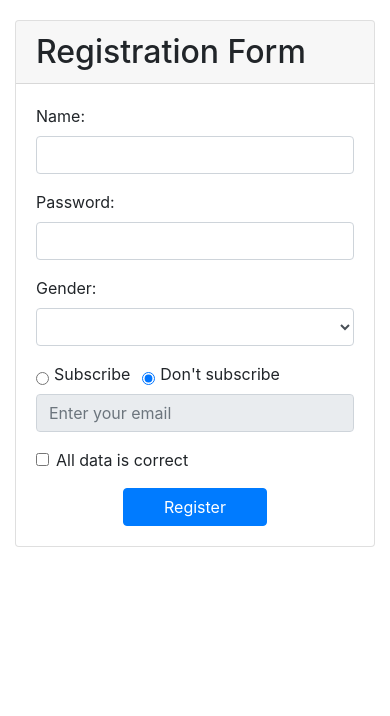
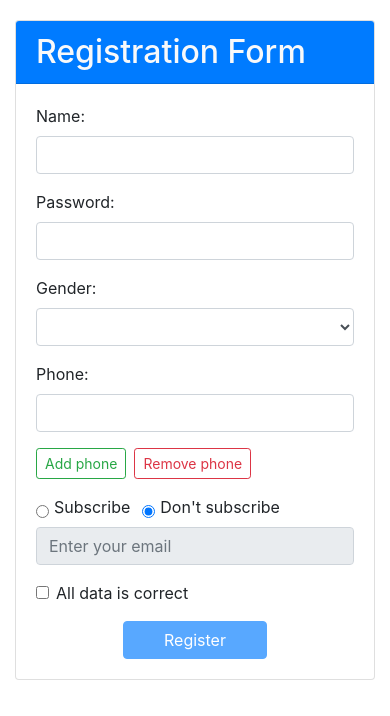
Before and after one commit to witflash/learn-ng-forms, an Angular app: page / in a window 390 px wide. Shown: the top 716 px of the page. Built offline with nearby package versions, Linux system fonts and the light colour scheme.

Commit message:
add phone number function

```diff
--- a/src/app/form-reg/form-reg.component.html
+++ b/src/app/form-reg/form-reg.component.html
@@ -1,4 +1,4 @@
-<h2 class="card-header">Registration Form</h2>
+<h2 class="card-header bg-primary text-light">Registration Form</h2>
 
 <form class="card-body" [formGroup]="regForm" (ngSubmit)="submit()">
   <div class="form-group">
@@ -23,6 +23,19 @@
     <div class="alert alert-danger" *ngIf="regForm.controls['gender'].invalid && regForm.controls['gender'].touched">Please choose your gender</div>
   </div>
 
+  <div formArrayName="phones">
+    <div class="form-group" *ngFor="let phone of regForm.controls['phones'].controls; let i = index">
+      <label for="phone-{{i}}">Phone:</label>
+      <input type="tel" id="phone-{{i}}" class="form-control" formControlName="{{i}}">
+      <div class="alert alert-danger" *ngIf="regForm.controls['phones'].controls[i].invalid && regForm.controls['phones'].controls[i].touched">Please enter phone number</div>
+    </div>
+  </div>
+
+  <div class="form-group">
+    <button type="button" class="btn btn-outline-success btn-sm mr-2" (click)="addPhone()">Add phone</button>
+    <button type="button" class="btn btn-outline-danger btn-sm" (click)="removePhone()">Remove phone</button>
+  </div>
+
   <div class="form-check form-check-inline">
     <input class="form-check-input" type="radio" name="subscribe" id="subscribe-on" value="true" formControlName="subscribe">
     <label for="subscribe-on">Subscribe</label>
@@ -39,13 +52,13 @@
   </div>
 
   <div class="form-group form-check">
-    <input class="form-check-input" type="checkbox" id="confirm">
+    <input class="form-check-input" type="checkbox" id="confirm" formControlName="confirm">
     <label class="form-check-label" for="confirm">All data is correct</label>
   </div>
 
   <div class="row justify-content-center">
     <div class="col-6">
-      <button type="submit" class="btn btn-primary btn-block">Register</button>
+      <button type="submit" class="btn btn-primary btn-block" [disabled]="regForm.invalid">Register</button>
     </div>
   </div>
 </form>
--- a/src/app/form-reg/form-reg.component.ts
+++ b/src/app/form-reg/form-reg.component.ts
@@ -1,5 +1,5 @@
 import { Component, OnInit } from '@angular/core';
-import { FormGroup, FormControl, Validators } from '@angular/forms';
+import { FormGroup, FormControl, Validators, FormArray } from '@angular/forms';
 
 @Component({
   selector: 'app-form-reg',
@@ -15,19 +15,37 @@ export class FormRegComponent {
       'password': new FormControl('', Validators.required),
       'gender': new FormControl('', Validators.required),
       'subscribe': new FormControl('false'),
-      'email': new FormControl({value: '', disabled: true}, Validators.required),
+      'phones': new FormArray([
+        new FormControl('', [Validators.required, Validators.pattern('[0-9]+')]),
+      ]),
+      'email': new FormControl({value: '', disabled: true}, [Validators.required, Validators.email]),
+      'confirm': new FormControl('', [Validators.required, this.confirmValidator])
     })
-   }
+  }
 
-   ngOnInit() {
-     this.regForm.controls['subscribe'].valueChanges.subscribe(value => {
-       console.log(value);
-       this.regForm.get('email')[value == 'true' ? 'enable' : 'disable']();
-     });
-   }
+  ngOnInit() {
+    this.regForm.controls['subscribe'].valueChanges.subscribe(value => {
+      this.regForm.get('email')[value === 'true' ? 'enable' : 'disable']();
+    });
+  }
 
   submit() {
     console.log(this.regForm.controls['subscribe']);
   }
 
+  confirmValidator(control: FormControl): {[s:string]:boolean} {
+    if(control.value === false) {
+      return {'confirm': true};
+    }
+    return null;
+  }
+
+  addPhone() {
+    (<FormArray>this.regForm.controls['phones']).push(new FormControl('', Validators.required));
+  }
+
+  removePhone() {
+    (<FormArray>this.regForm.controls['phones']).removeAt(-1);
+  }
+
 }
```
